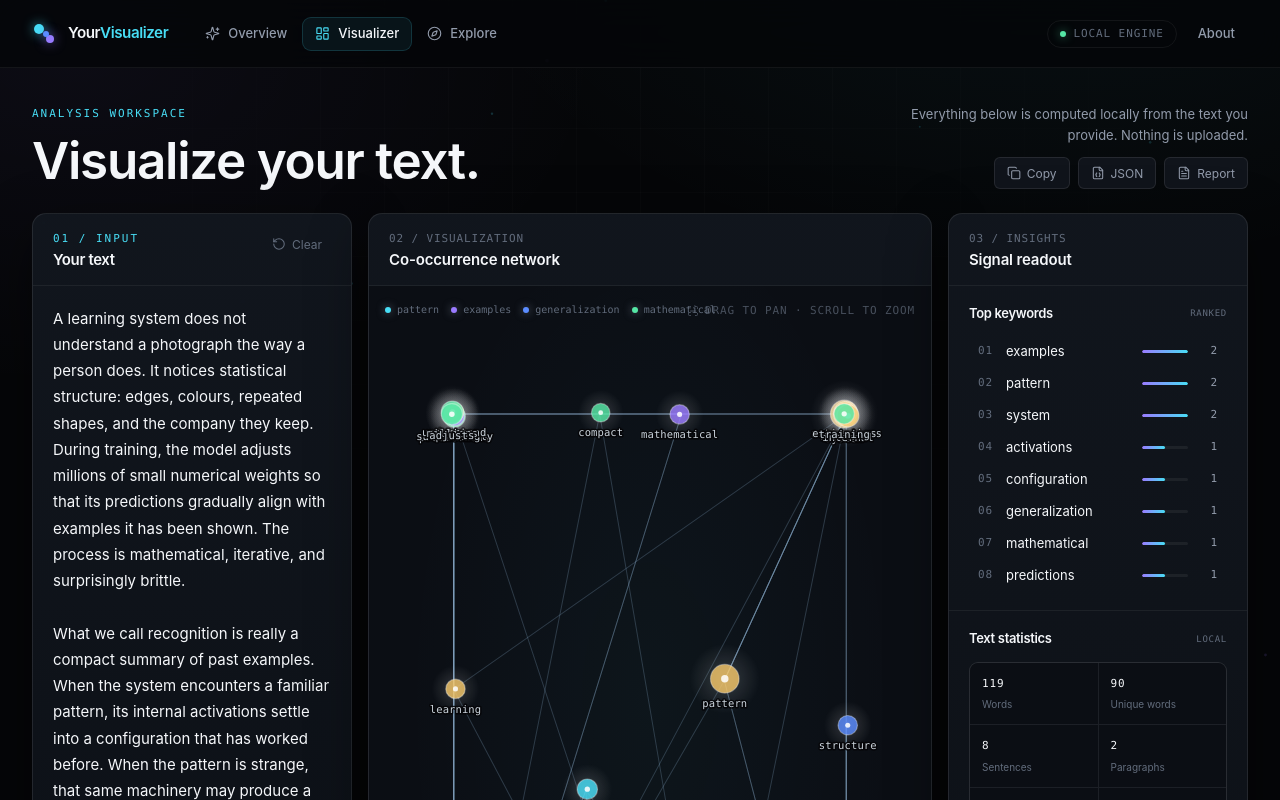
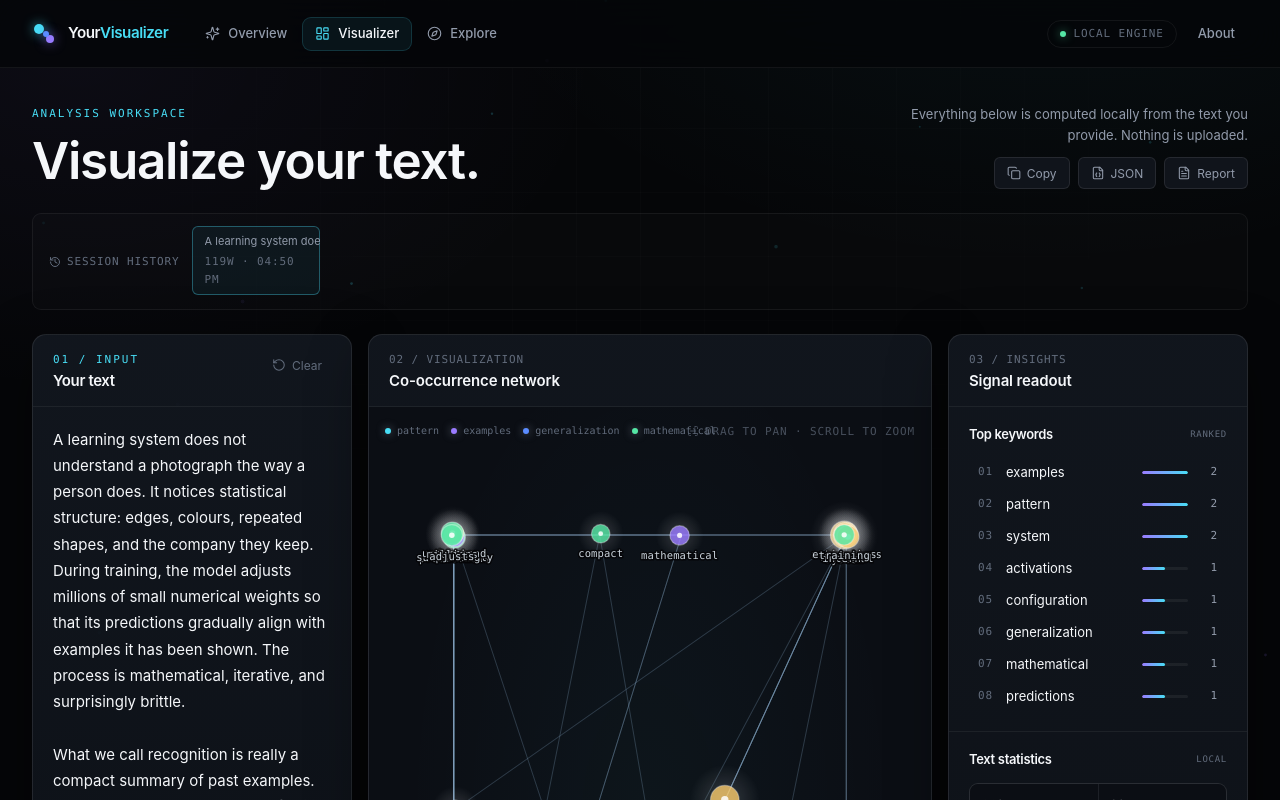
Before and after one commit to HammadZahid1/yourvisualizer, a React (Vite) app: page / in a window 1280 px wide. Both pictures are taken after a click on the button "Explore Demo". Shown: the top 800 px of the page. Built offline with nearby package versions, Linux system fonts and the light colour scheme.

Commit message:
feat: add session-only analysis history with restore

```diff
--- /dev/null
+++ b/src/components/visualizer/SessionHistory.css
@@ -0,0 +1,77 @@
+.session-history {
+  display: flex;
+  align-items: center;
+  gap: var(--space-3);
+  padding: var(--space-3) var(--space-4);
+  border: 1px solid var(--border-subtle);
+  border-radius: var(--radius-sm);
+  background: rgba(255, 255, 255, 0.015);
+  min-width: 0;
+}
+
+.session-history__label {
+  display: inline-flex;
+  align-items: center;
+  gap: 6px;
+  color: var(--text-muted);
+  font-size: 0.5625rem;
+  white-space: nowrap;
+  flex: none;
+}
+
+.session-history__items {
+  display: flex;
+  gap: var(--space-2);
+  overflow-x: auto;
+  min-width: 0;
+  padding-bottom: 2px;
+}
+
+.session-history__item {
+  display: flex;
+  flex-direction: column;
+  gap: 2px;
+  min-width: 128px;
+  max-width: 128px;
+  padding: 6px var(--space-3);
+  border: 1px solid var(--border-default);
+  border-radius: var(--radius-xs);
+  background: var(--bg-inset);
+  text-align: left;
+  flex: none;
+  transition: border-color var(--duration-fast);
+}
+
+.session-history__item:hover {
+  border-color: var(--border-cyan);
+}
+
+.session-history__item--active {
+  border-color: rgba(72, 221, 245, 0.35);
+  background: rgba(72, 221, 245, 0.06);
+}
+
+.session-history__text {
+  font-size: 0.6875rem;
+  color: var(--text-secondary);
+  white-space: nowrap;
+  overflow: hidden;
+  text-overflow: ellipsis;
+}
+
+.session-history__meta {
+  color: var(--text-muted);
+  font-size: 0.5625rem;
+  letter-spacing: 0;
+}
+
+@media (max-width: 640px) {
+  .session-history {
+    flex-direction: column;
+    align-items: flex-start;
+  }
+
+  .session-history__items {
+    width: 100%;
+  }
+}
--- /dev/null
+++ b/src/components/visualizer/SessionHistory.tsx
@@ -0,0 +1,43 @@
+import { History } from 'lucide-react';
+import type { HistoryEntry } from '@/types';
+import './SessionHistory.css';
+
+interface SessionHistoryProps {
+  entries: HistoryEntry[];
+  activeText: string;
+  onRestore: (entry: HistoryEntry) => void;
+}
+
+export function SessionHistory({ entries, activeText, onRestore }: SessionHistoryProps) {
+  if (entries.length === 0) return null;
+
+  return (
+    <div className="session-history">
+      <span className="session-history__label mono">
+        <History size={12} aria-hidden="true" /> Session history
+      </span>
+      <div className="session-history__items">
+        {entries.map((entry) => {
+          const isActive = entry.result.text === activeText;
+          const time = new Date(entry.result.createdAt).toLocaleTimeString([], {
+            hour: '2-digit',
+            minute: '2-digit',
+          });
+          return (
+            <button
+              key={entry.id}
+              className={`session-history__item ${isActive ? 'session-history__item--active' : ''}`}
+              onClick={() => onRestore(entry)}
+              title={`Restore: ${entry.label}`}
+            >
+              <span className="session-history__text">{entry.label}</span>
+              <span className="session-history__meta mono">
+                {entry.result.statistics.words}w · {time}
+              </span>
+            </button>
+          );
+        })}
+      </div>
+    </div>
+  );
+}
--- a/src/components/visualizer/VisualizerWorkspace.tsx
+++ b/src/components/visualizer/VisualizerWorkspace.tsx
@@ -3,6 +3,7 @@ import { InsightsPanel } from '@/components/insights/InsightsPanel';
 import { Panel } from '@/components/ui/Panel';
 import { exportGraphPng } from '@/lib/export/image';
 import { ExportToolbar } from './ExportToolbar';
+import { SessionHistory } from './SessionHistory';
 import { TextEditor } from './TextEditor';
 import type { useVisualizerState } from '@/hooks/useVisualizerState';
 import './VisualizerWorkspace.css';
@@ -26,6 +27,12 @@ export function VisualizerWorkspace({ state }: VisualizerWorkspaceProps) {
           <ExportToolbar analysis={state.analysis} />
         </div>
       </div>
+
+      <SessionHistory
+        entries={state.history}
+        activeText={state.text}
+        onRestore={state.restoreEntry}
+      />
 
       <div className="workspace-grid">
         <TextEditor
--- a/src/hooks/useVisualizerState.ts
+++ b/src/hooks/useVisualizerState.ts
@@ -66,6 +66,12 @@ export function useVisualizerState() {
     setSelectedWord(null);
   }, []);
 
+  const restoreEntry = useCallback((entry: HistoryEntry) => {
+    setText(entry.result.text);
+    setAnalysis(entry.result);
+    setSelectedWord(null);
+  }, []);
+
   return {
     text,
     analysis,
@@ -77,6 +83,7 @@ export function useVisualizerState() {
     loadSample,
     clearAll,
     resetGraph,
+    restoreEntry,
     setSelectedWord,
     setAnalysis,
   };
```
